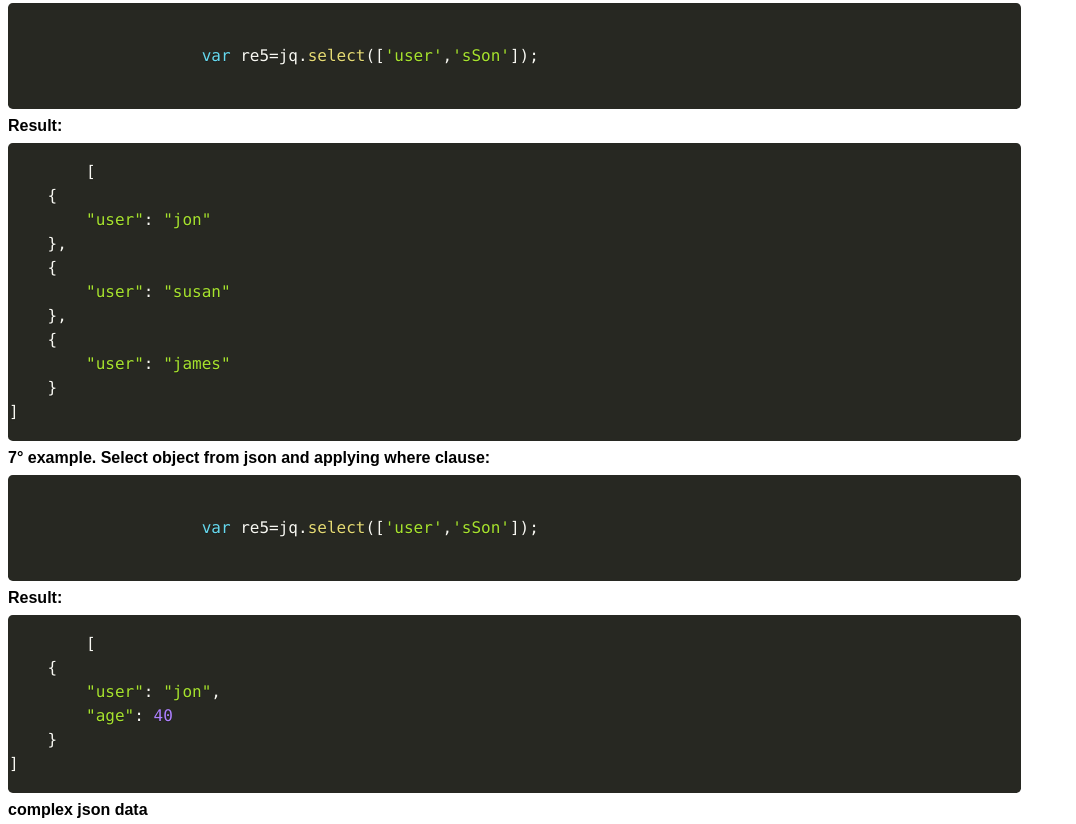
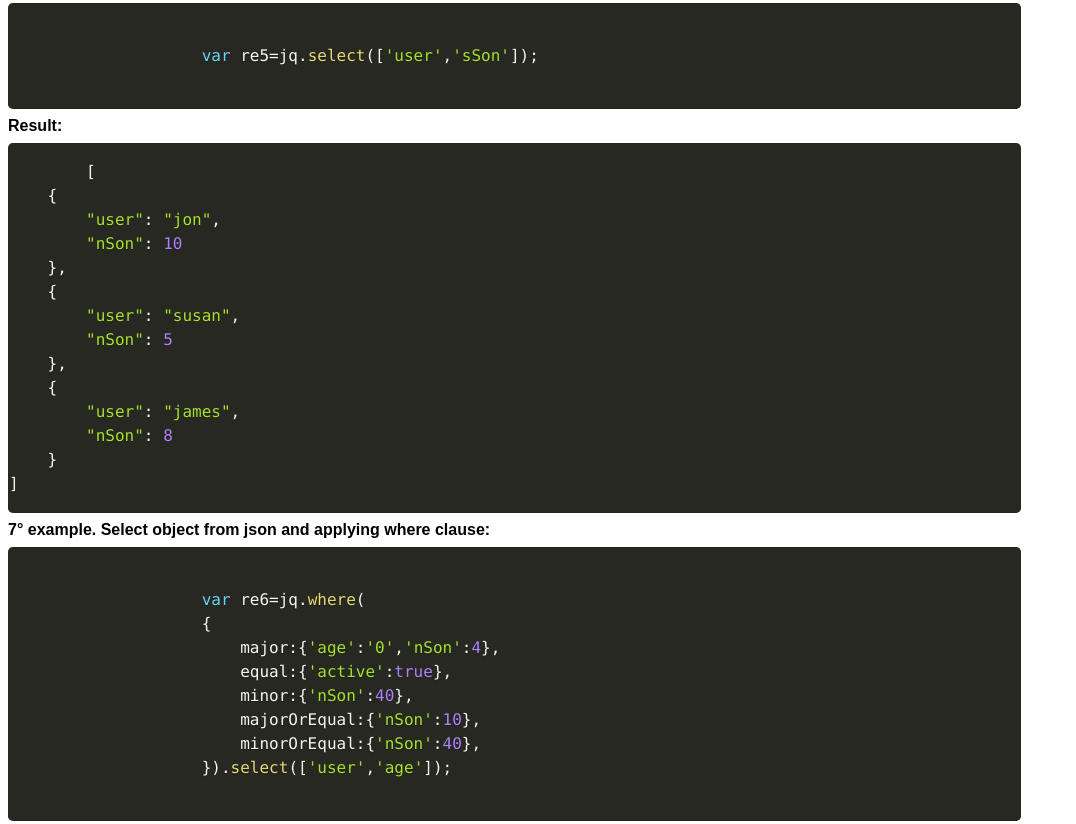
Before and after one commit to adrianillo/jsonQuery, a plain HTML site: page index.html in a window 1280 px wide. Shown: the part 4389-5213 px from the top of the page, without its empty margins (0-1076 px from the left). Drawn offline with Linux system fonts and the light colour scheme.

Commit message:
jsonQuery

```diff
--- a/index.html
+++ b/index.html
@@ -68,7 +68,7 @@
 					$('#contentResult6').html(JSON.stringify(re4, null, "\t"));
 
 					//Select object from json
-					var re5=jq.select(['user','sSon']);
+					var re5=jq.select(['user','nSon']);
 
 					$('#contentResult7').html(JSON.stringify(re5, null, "\t"));
 
@@ -332,7 +332,14 @@
 		<span class="subTitle">7&#176; example. Select object from json and applying where clause:</span>
 		<pre>
 		<code class="language-javascript">
-					var re5=jq.select(['user','sSon']);
+					var re6=jq.where(
+					{
+						major:{'age':'0','nSon':4},
+						equal:{'active':true},
+						minor:{'nSon':40},
+						majorOrEqual:{'nSon':10},
+						minorOrEqual:{'nSon':40},
+					}).select(['user','age']);
 		</code>
 		</pre>
 
@@ -368,7 +375,7 @@
 	    <span class="subTitle">8&#176; example. Select object from json:</span>
 		<pre>
 		<code class="language-javascript">
-				var rec1=jq2.select(['user','sSon']);
+				var rec1=jq2.select(['user','name']);
 		</code>
 		</pre>
 
--- a/js/jsonQuery.js
+++ b/js/jsonQuery.js
@@ -242,7 +242,15 @@ json.whereOr=function(c)
 	json.where=function(c)
 	{
 		var me=this;
-		var data=this;
+		var data;
+		if(jQuery.isArray( this))
+		{
+			 data=this;
+		}
+		else
+		{
+			data=[this];
+		}
 		var tQuery=null;
 		$.each(c, function( typeQuery, dataQuery )
 		{
```
